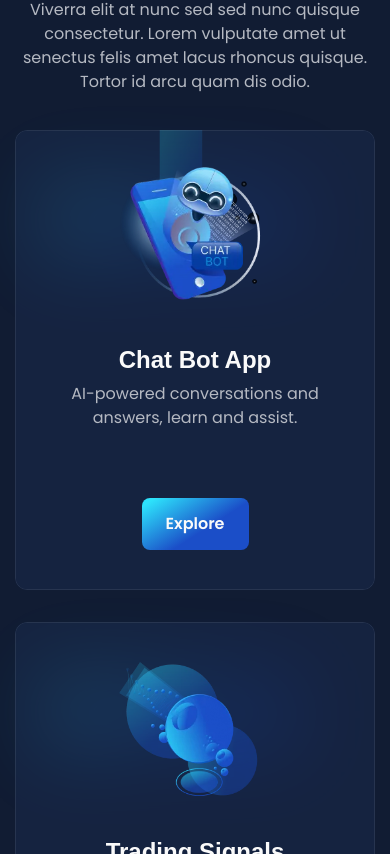
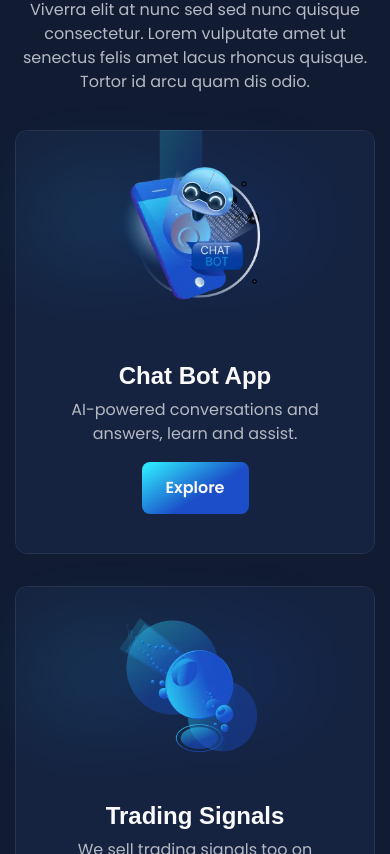
Before and after one commit to rinklepoonia/quanticx, a React (Create React App) app: page / in a window 390 px wide. Shown: the part 6290-7144 px from the top of the page. Built offline with nearby package versions, Linux system fonts and the light colour scheme; a web font is replaced by a local one.

Commit message:
remove-warning from my code

```diff
--- a/src/App.css
+++ b/src/App.css
@@ -7,7 +7,7 @@
   mask-composite: exclude;
 }
 
-@media (max-width: 1023.99px) {
+@media (max-width: 1024.99px) {
   .mobile-view {
     background: black;
     width: 100%;
--- a/src/components/HeroSection.jsx
+++ b/src/components/HeroSection.jsx
@@ -59,6 +59,9 @@ function HeroSection() {
                 <input
                   required
                   type="email"
+                  id="email"
+                  name="email"
+                  autoComplete="off"
                   value={email}
                   onChange={handleInputChange}
                   placeholder="Enter Your Valid Email"
--- a/src/components/IntelligenceHub.jsx
+++ b/src/components/IntelligenceHub.jsx
@@ -1,7 +1,4 @@
 import React from "react";
-import IntelligenceHubImg1 from "../assets/images/webp/intelligenceHub-1.webp";
-import IntelligenceHubImg2 from "../assets/images/webp/intelligenceHub-2.webp";
-import IntelligenceHubImg3 from "../assets/images/webp/intelligenceHub-3.webp";
 import IntelligenceHubEllip from "../assets/images/webp/hub-right-ellip.webp";
 import LeftEllip from "../assets/images/webp/left-roundedEllip.webp";
 import { HubData } from "../common/Helper";
--- a/src/components/NewsLetter.jsx
+++ b/src/components/NewsLetter.jsx
@@ -48,6 +48,9 @@ function NewsLetter() {
               <input
                 required
                 type="email"
+                id="email"
+                name="email"
+                autoComplete="off"
                 value={email}
                 onChange={handleInputChange}
                 placeholder="Entre you email.."
--- a/src/components/WhatWe.jsx
+++ b/src/components/WhatWe.jsx
@@ -41,7 +41,7 @@ function WhatWe() {
                       ? "pt-0 pb-10"
                       : ""
                   }
-                   bg-blue max-w-[360px] min-h-[460px] rounded-xl py-10 px-11 flex flex-col items-center border_Gradient after:hover:[background:linear-gradient(147.49deg,#2DE2FB_7.04%,#1B4EC8_59.53%)border-box] after:border after:border-darkWhite8 after:absolute after:inset-0 after:rounded-[12px] hover:shadow-CardShadaw transition-all duration-300 group`}
+                   bg-blue max-w-[360px] lg:min-h-[460px] min-h-[424px] rounded-xl lg:py-10 lg:px-11 p-8 flex flex-col items-center border_Gradient after:hover:[background:linear-gradient(147.49deg,#2DE2FB_7.04%,#1B4EC8_59.53%)border-box] after:border after:border-darkWhite8 after:absolute after:inset-0 after:rounded-[12px] hover:shadow-CardShadaw transition-all duration-300 group`}
                 >
                   <img
                     className={` ${
@@ -54,18 +54,18 @@ function WhatWe() {
                   <div className="w-[265px] h-[89px] bg-btnBlueGradient opacity-15 absolute blur-2xl top-12 left-6 group-hover:hidden block"></div>
                   <div className="h-full grow flex flex-col items-center justify-end z-10">
                     <h5
-                      className={` font-khula font-semibold text-2xl leading-7 text-darkWhite pb-2 text-center capitalize`}
+                      className={`font-khula font-semibold text-2xl leading-7 text-darkWhite pb-2 text-center capitalize`}
                     >
                       {obj.heading}
                     </h5>
                     <p
-                      className={`font-Poppins font-normal text-base text-darkWhite70 text-center min-h-[116px] ${
+                      className={`font-Poppins font-normal text-base text-darkWhite70 text-center lg:min-h-[116px] ${
                         index === 0 || index === 3 || index === 4
-                          ? "pb-11"
+                          ? "lg:pb-11 pb-4"
                           : index === 1
-                          ? "pb-7"
+                          ? "lg:pb-7 pb-4"
                           : index === 2 || index === 5
-                          ? "pb-[54px]"
+                          ? "lg:pb-[54px] pb-4"
                           : ""
                       }`}
                     >
--- a/tailwind.config.js
+++ b/tailwind.config.js
@@ -4,6 +4,7 @@ module.exports = {
   theme: {
     extend: {
       screens: {
+        lg: "1025px",
         Xl: "1400px",
       },
       container: {
@@ -25,11 +26,10 @@ module.exports = {
         darkWhite: "#FAFAFA",
         lightwhite: "#B4BBC0",
         white70: "#B8BCC4",
-        white32:" #FFFFFF52",
+        white32: " #FFFFFF52",
         blue: "#152340",
         darkWhite8: "#FAFAFA14",
-        lightGrey:"#636C7D",
-
+        lightGrey: "#636C7D",
       },
       backgroundColor: {
         bodyBlue: "#111C33",
```
